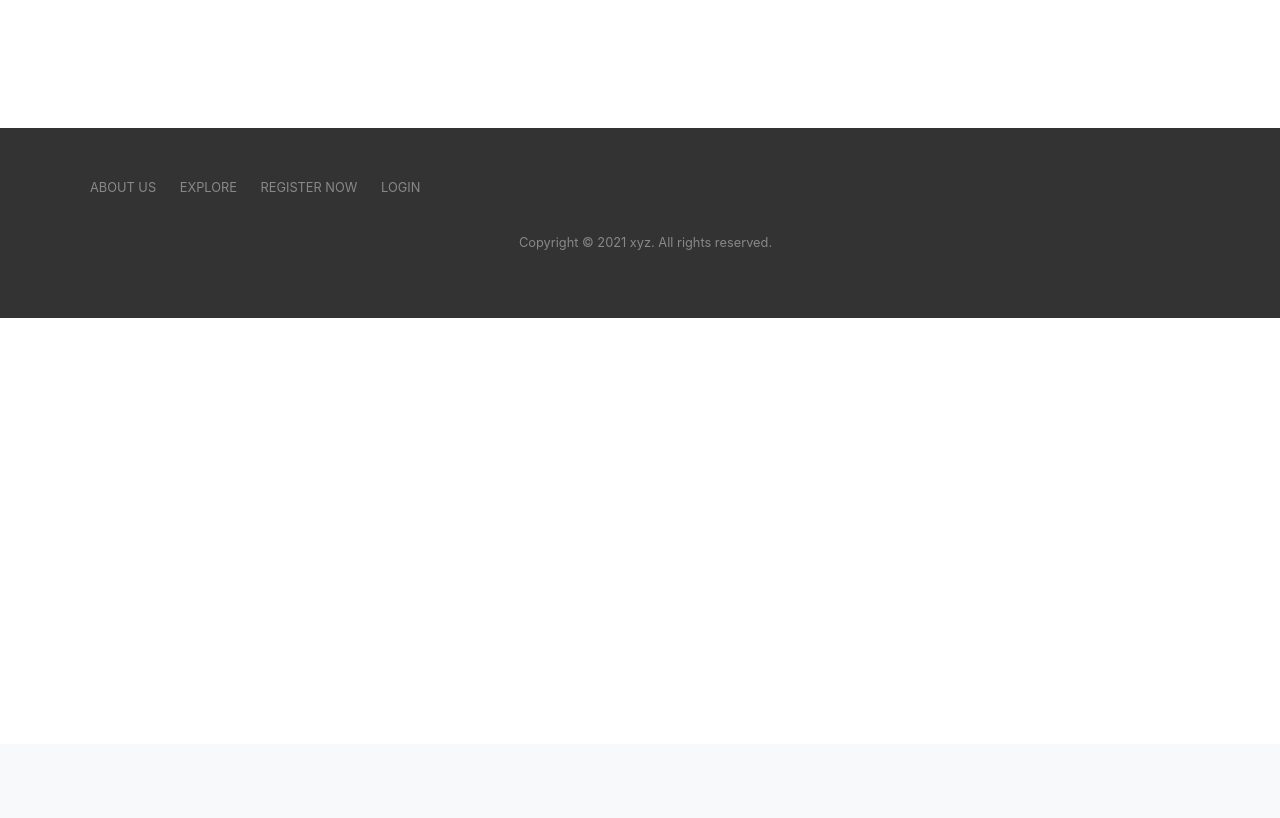
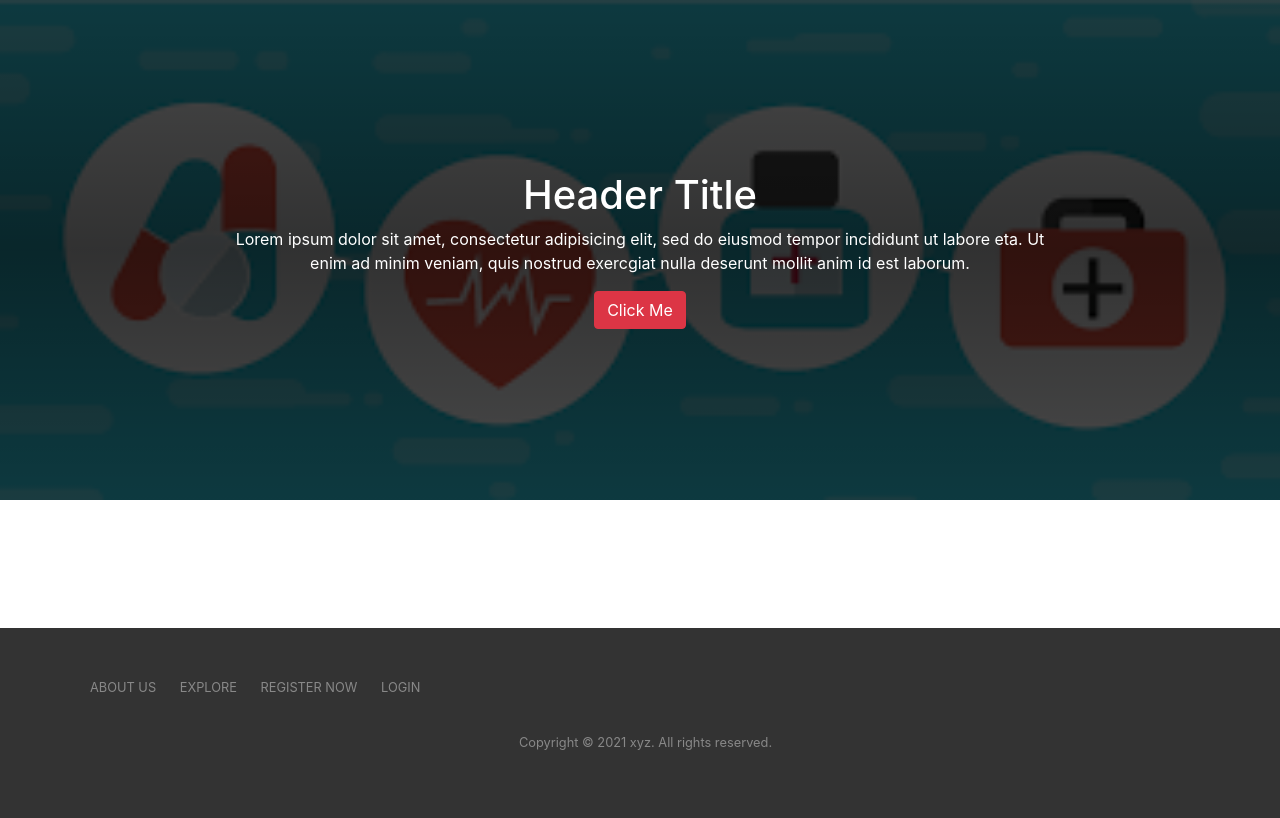
Before and after one commit to sukhada111/Disease-prediction-portal-with-Chatbot, a Django app: page / in a window 1280 px wide. Shown: the part 56-874 px from the top of the page. Before the commit the page ends 374 px from the top, so only its background shows below. Run offline with Django 3.2, Linux system fonts and the light colour scheme; some libraries are stand-ins or nearby versions.

Commit message:
Base directory configured, Added head banner

```diff
--- a/prediction_portal/chatbot/apps.py
+++ b/prediction_portal/chatbot/apps.py
@@ -2,5 +2,5 @@ from django.apps import AppConfig
 
 
 class ChatbotConfig(AppConfig):
-    default_auto_field = 'django.db.models.BigAutoField'
+    # default_auto_field = 'django.db.models.BigAutoField'
     name = 'chatbot'
--- a/prediction_portal/home/apps.py
+++ b/prediction_portal/home/apps.py
@@ -2,5 +2,4 @@ from django.apps import AppConfig
 
 
 class HomeConfig(AppConfig):
-    default_auto_field = 'django.db.models.BigAutoField'
     name = 'home'
--- a/prediction_portal/home/templates/index.html
+++ b/prediction_portal/home/templates/index.html
@@ -3,3 +3,57 @@
 {% block title %}
     Home
 {% endblock title %}
+
+{% block style %}
+{% load static %}
+
+<style>
+  .main-section{
+position: relative;
+background:linear-gradient(rgba(0, 0, 0, .7), rgba(0, 0, 0, .8), rgba(0, 0, 0, .7)), url("{% static 'home/head_health.png'%}");
+height:500px;
+background-size: cover;
+}
+.main-section i{
+font-size:35px;
+color:#fff;
+position:absolute;
+left:50%;
+bottom:15px;
+transform: translateX(-50%);
+}
+.main-section .section-part{
+color:#fff;
+position: absolute;
+top: 50%;
+transform: translateY(-50%);
+}
+@-webkit-keyframes blinker {
+from {opacity: 1.0;}
+to {opacity: 0.0;}
+}
+.blink{
+text-decoration: blink;
+-webkit-animation-name: blinker;
+-webkit-animation-duration: 0.6s;
+-webkit-animation-iteration-count:infinite;
+-webkit-animation-timing-function:ease-in-out;
+-webkit-animation-direction: alternate;
+}
+</style>
+
+{% endblock style %}
+{% block body %}
+<div class="container-fluid main-section">
+    <div class="row">
+    <div class="offset-lg-2 col-lg-8 section-part text-center">
+    <h1>Header Title</h1>
+    <P>Lorem ipsum dolor sit amet, consectetur adipisicing elit, sed do eiusmod
+    tempor incididunt ut labore eta. Ut enim ad minim veniam,
+    quis nostrud exercgiat nulla deserunt mollit anim id est laborum.</P>
+    <button class="btn btn-danger">Click Me</button>
+    </div>
+    </div>
+    <i class="fa fa-angle-double-down blink" aria-hidden="true"></i>
+    </div>
+{% endblock body %}
--- a/prediction_portal/register/apps.py
+++ b/prediction_portal/register/apps.py
@@ -2,5 +2,5 @@ from django.apps import AppConfig
 
 
 class RegisterConfig(AppConfig):
-    default_auto_field = 'django.db.models.BigAutoField'
+    # default_auto_field = 'django.db.models.BigAutoField'
     name = 'register'
```
Also changed, not shown: prediction_portal/prediction_portal/settings.py (+19 -7 lines), prediction_portal/home/static/home/head_health.png (added), prediction_portal/home/static/home/headbanner.png (added).
